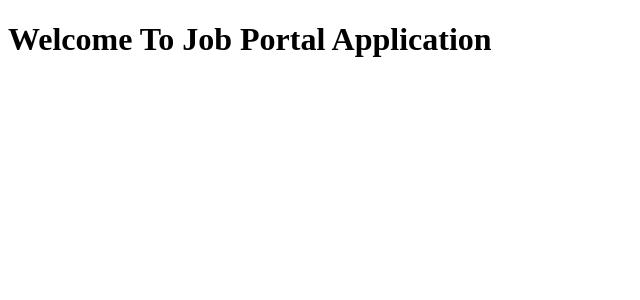
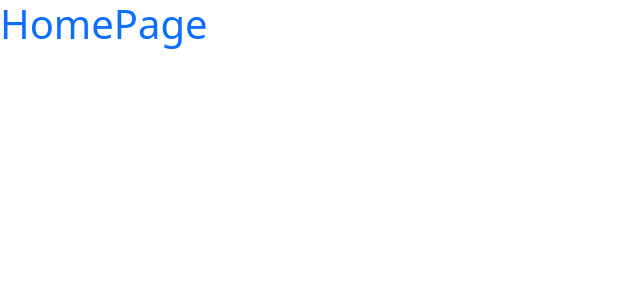
Before and after one commit to dharapandya85/job_portal, a React (Create React App) app in the folder client/: page / in a window 1280 px wide. Shown: the top 300 px of the page, without its empty margins (0-640 px from the left). Built offline with nearby package versions, Linux system fonts and the light colour scheme.

Commit message:
adding css

```diff
--- a/client/package.json
+++ b/client/package.json
@@ -10,6 +10,7 @@
     "ajv": "^8.17.1",
     "react": "^19.1.0",
     "react-dom": "^19.1.0",
+    "react-router-dom": "^7.5.1",
     "react-scripts": "^3.0.1",
     "web-vitals": "^2.1.4"
   },
--- a/client/public/index.html
+++ b/client/public/index.html
@@ -1,20 +1,20 @@
 <!DOCTYPE html>
 <html lang="en">
+
 <head>
   <meta charset="utf-8" />
   <link rel="icon" href="%PUBLIC_URL%/favicon.ico" />
   <meta name="viewport" content="width=device-width, initial-scale=1" />
   <meta name="theme-color" content="#000000" />
-    <meta
-      name="description"
-      content="Web site created using create-react-app"
-    />
+  <meta name="description" content="Web site created using create-react-app" />
   <link rel="apple-touch-icon" href="%PUBLIC_URL%/logo192.png" />
   <!--
       manifest.json provides metadata used when your web app is installed on a
       user's mobile device or desktop. See https://developers.google.com/web/fundamentals/web-app-manifest/
     -->
   <link rel="manifest" href="%PUBLIC_URL%/manifest.json" />
+  <link href="https://cdn.jsdelivr.net/npm/bootstrap@5.3.5/dist/css/bootstrap.min.css" rel="stylesheet"
+    integrity="sha384-SgOJa3DmI69IUzQ2PVdRZhwQ+dy64/BUtbMJw1MZ8t5HZApcHrRKUc4W0kG879m7" crossorigin="anonymous">
   <!--
       Notice the use of %PUBLIC_URL% in the tags above.
       It will be replaced with the URL of the `public` folder during the build.
@@ -26,9 +26,16 @@
     -->
   <title>Job Portal App</title>
 </head>
+
 <body>
   <noscript>You need to enable JavaScript to run this app.</noscript>
   <div id="root"></div>
+  <script src="https://cdn.jsdelivr.net/npm/@popperjs/core@2.11.8/dist/umd/popper.min.js"
+    integrity="sha384-I7E8VVD/ismYTF4hNIPjVp/Zjvgyol6VFvRkX/vR+Vc4jQkC+hVqc2pM8ODewa9r"
+    crossorigin="anonymous"></script>
+  <script src="https://cdn.jsdelivr.net/npm/bootstrap@5.3.5/dist/js/bootstrap.min.js"
+    integrity="sha384-VQqxDN0EQCkWoxt/0vsQvZswzTHUVOImccYmSyhJTp7kGtPed0Qcx8rK9h9YEgx+"
+    crossorigin="anonymous"></script>
   <!--
       This HTML file is a template.
       If you open it directly in the browser, you will see an empty page.
@@ -40,4 +47,5 @@
       To create a production bundle, use `npm run build` or `yarn build`.
     -->
 </body>
+
 </html>
--- a/client/src/App.js
+++ b/client/src/App.js
@@ -1,11 +1,24 @@
 import logo from './logo.svg';
+import {Routes,Route} from 'react-router-dom';
 import './App.css';
+import  React from 'react';
+import HomePage from './pages/HomePage';
+import Login from './pages/Login';
+import Register from './pages/Register';
+import Dashboard from './pages/Dashboard';
+import NotFound from './pages/NotFound';
 
 function App() {
   return (
-    <div>
-      <h1>Welcome To Job Portal Application</h1>
-    </div>
+    <>
+      <Routes>
+        <Route path="/" element={<HomePage />} />
+        <Route path="/login" element={<Login/>} />
+        <Route path="/register" element={<Register/>} />
+        <Route path="/dashboard" element={<Dashboard/>} />
+        <Route path="*" element={<NotFound/>} />
+      </Routes>
+    </>
   );
 }
 
--- a/client/src/index.css
+++ b/client/src/index.css
@@ -0,0 +1,5 @@
+*{
+    margin:0;
+    padding:0;
+    box-sizing:border-box;
+}
--- a/client/src/index.js
+++ b/client/src/index.js
@@ -3,12 +3,16 @@ import ReactDOM from 'react-dom/client';
 import './index.css';
 import App from './App';
 import reportWebVitals from './reportWebVitals';
+import { BrowserRouter } from 'react-router-dom';
 
 const root = ReactDOM.createRoot(document.getElementById('root'));
 root.render(
-  <React.StrictMode>
+  <BrowserRouter>
+   <React.StrictMode>
     <App />
   </React.StrictMode>
+  </BrowserRouter>
+
 );
 
 // If you want to start measuring performance in your app, pass a function
--- /dev/null
+++ b/client/src/pages/Dashboard.js
@@ -0,0 +1,11 @@
+import React from 'react';
+
+const Dashboard = () => {
+  return (
+    <div>
+      <h1>Dashboard Page</h1>
+    </div>
+  )
+}
+
+export default Dashboard;
--- /dev/null
+++ b/client/src/pages/HomePage.js
@@ -0,0 +1,14 @@
+import React from 'react';
+
+const HomePage = () => {
+  return (
+    <div>
+        <h1 className="text-primary">
+            HomePage
+        </h1>
+
+    </div>
+  )
+}
+
+export default HomePage;
--- /dev/null
+++ b/client/src/pages/Login.js
@@ -0,0 +1,11 @@
+import React from 'react';
+
+const Login = () => {
+  return (
+    <div>
+      <h1>Login Page</h1>
+    </div>
+  )
+}
+
+export default Login;
--- /dev/null
+++ b/client/src/pages/NotFound.js
@@ -0,0 +1,13 @@
+import React from 'react'
+import { Link } from 'react-router-dom'
+
+const NotFound = () => {
+  return (
+    <div>
+      <h1>Page Not Found</h1>
+      <Link className="btn btn-success" to="/">Go Back</Link>
+    </div>
+  )
+}
+
+export default NotFound
--- /dev/null
+++ b/client/src/pages/Register.js
@@ -0,0 +1,11 @@
+import React from 'react';
+
+const Register = () => {
+  return (
+    <div>
+      <h1>Register Page</h1>
+    </div>
+  )
+}
+
+export default Register;
```
Also changed, not shown: 1 other file (tests, documents, lock files or other folders). Lines whose indentation alone changed are shown as unchanged.
